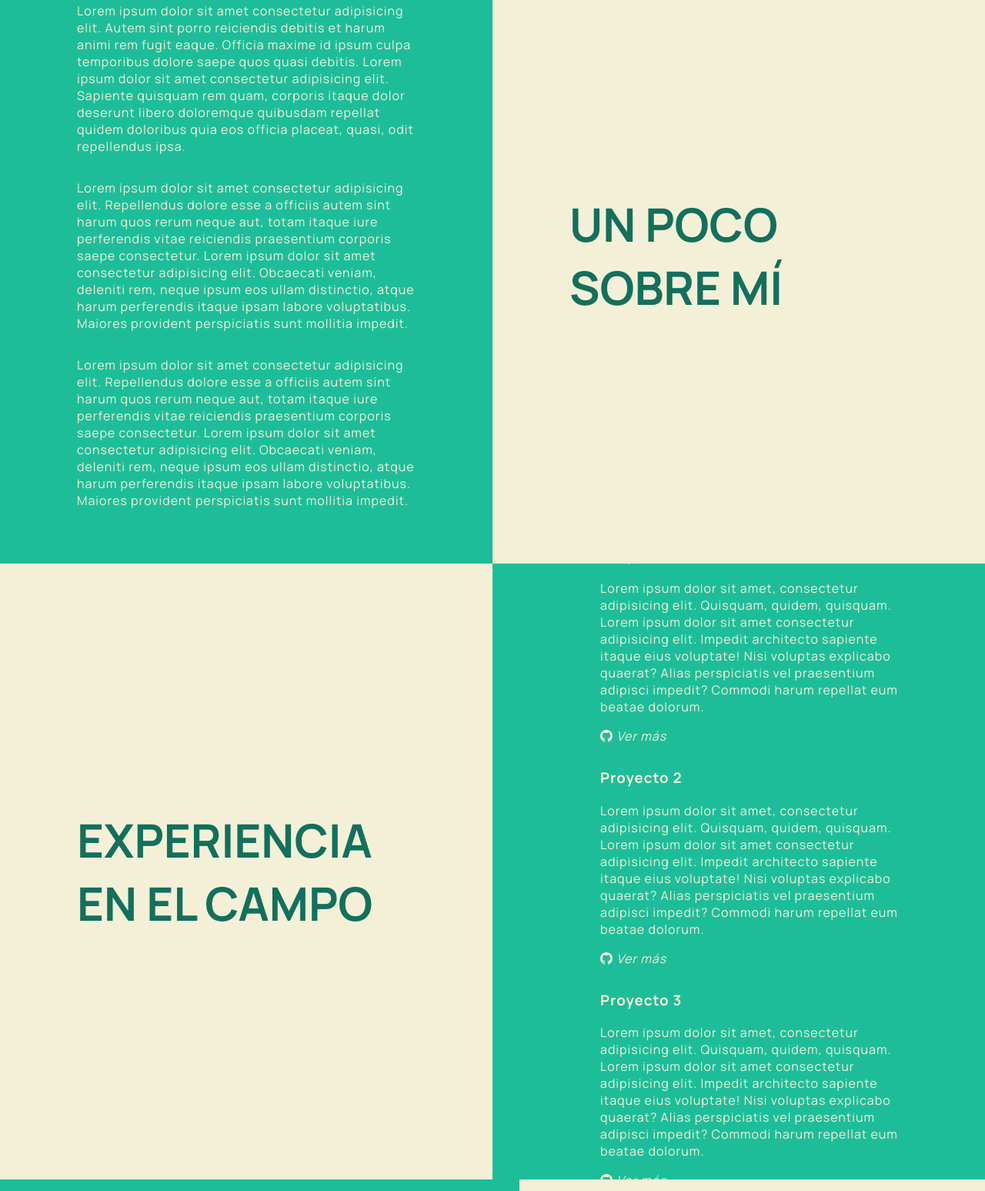
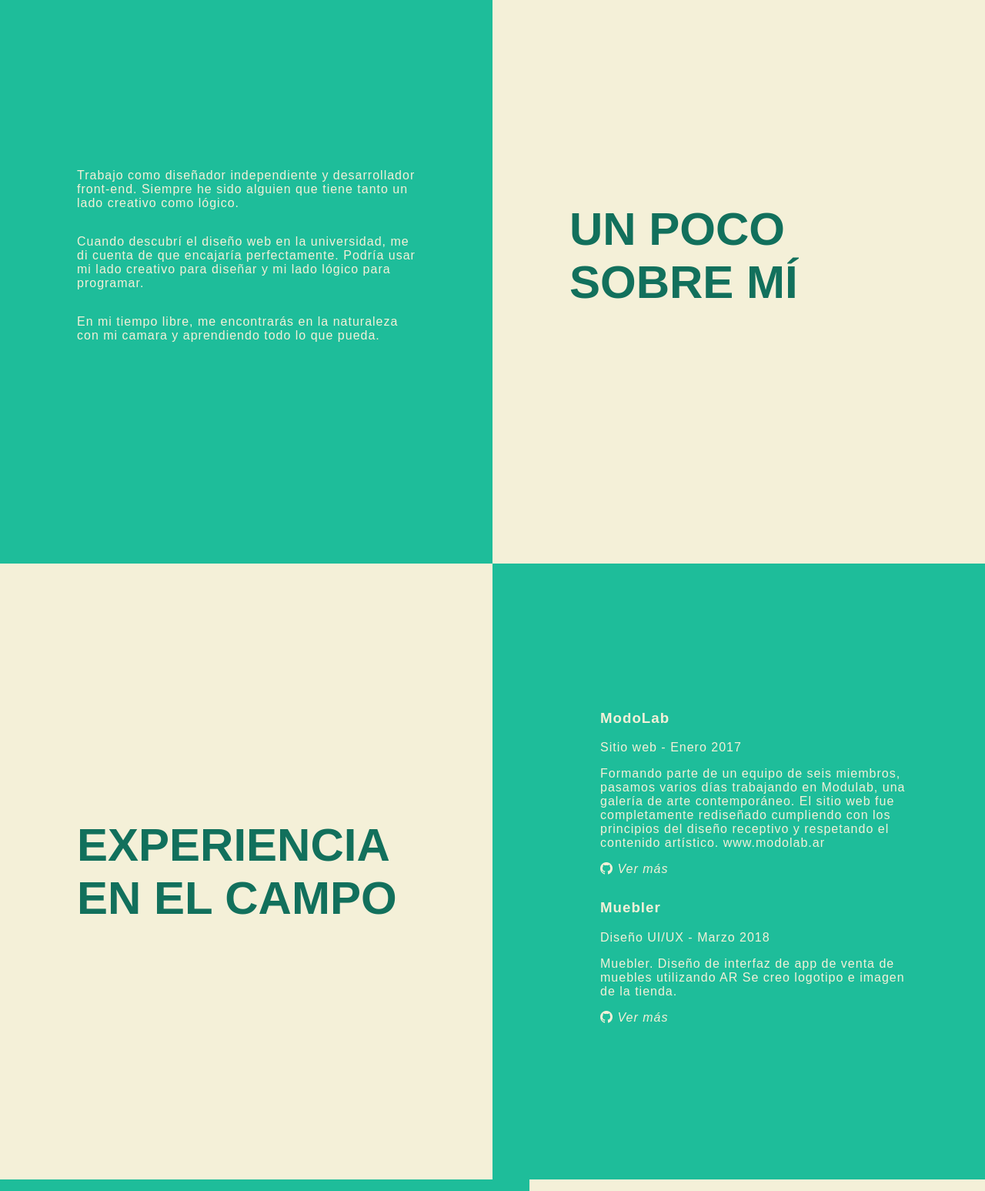
Before and after one commit to marianella21/portfolio-template, a plain HTML site: page index.html in a window 1280 px wide. Shown: the part 868-2415 px from the top of the page at 77% size. Drawn offline with nearby package versions, Linux system fonts and the light colour scheme; a web font is replaced by a local one.

Commit message:
third commit

```diff
--- a/index.html
+++ b/index.html
@@ -33,7 +33,7 @@
     <div class="half-section">
      <div class="avatar-container">
       <img src="./assets/foto.jpg" alt="mi avatar">
-      <h3>"Yo, disfrutando de mi café..."</h3>
+      <h3></h3>
      </div>
     </div>
     <div class="half-section text-section">
@@ -47,7 +47,8 @@
           <li><a class="socials-icon" href=""><i class="bi bi-instagram"></i></a></li>
         </ul>
 
-        <p class="description">+15 años de experiencia trabajando en aplicaciones de alta escala. <br> Déjame contarte un poco de mí, sigue deslizando!</p>
+        <p class="description">Pasé los últimos 5 años de experiencia en una amplia gama de disciplinas de diseño.
+          <br> Déjame contarte un poco de mí, sigue deslizando!</p>
       </div>
 
     </div>
@@ -56,16 +57,16 @@
   <section id="about" class="content">
     <aside class="half-section text-section">
       <p>
-        Lorem ipsum dolor sit amet consectetur adipisicing elit. Autem sint porro reiciendis debitis et harum animi rem fugit eaque. Officia maxime id ipsum culpa temporibus dolore saepe quos quasi debitis.
-        Lorem ipsum dolor sit amet consectetur adipisicing elit. Sapiente quisquam rem quam, corporis itaque dolor deserunt libero doloremque quibusdam repellat quidem doloribus quia eos officia placeat, quasi, odit repellendus ipsa.
+        Trabajo como diseñador independiente y desarrollador front-end.
+        Siempre he sido alguien que tiene tanto un lado creativo como lógico.
       </p>
       <p>
-        Lorem ipsum dolor sit amet consectetur adipisicing elit. Repellendus dolore esse a officiis autem sint harum quos rerum neque aut, totam itaque iure perferendis vitae reiciendis praesentium corporis saepe consectetur.
-        Lorem ipsum dolor sit amet consectetur adipisicing elit. Obcaecati veniam, deleniti rem, neque ipsum eos ullam distinctio, atque harum perferendis itaque ipsam labore voluptatibus. Maiores provident perspiciatis sunt mollitia impedit.
+        Cuando descubrí el diseño web en la universidad, me di cuenta de que encajaría perfectamente.
+        Podría usar mi lado creativo para diseñar y mi lado lógico para programar.
       </p>
       <p>
-        Lorem ipsum dolor sit amet consectetur adipisicing elit. Repellendus dolore esse a officiis autem sint harum quos rerum neque aut, totam itaque iure perferendis vitae reiciendis praesentium corporis saepe consectetur.
-        Lorem ipsum dolor sit amet consectetur adipisicing elit. Obcaecati veniam, deleniti rem, neque ipsum eos ullam distinctio, atque harum perferendis itaque ipsam labore voluptatibus. Maiores provident perspiciatis sunt mollitia impedit.
+        En mi tiempo libre, me encontrarás en la naturaleza con mi camara
+         y aprendiendo todo lo que pueda.
       </p>
     </aside>
     <aside class="half-section title-section">
@@ -80,32 +81,27 @@
     <aside class="half-section text-section">
         <ul class="project-list">
           <li>
-            <h3>Proyecto 1</h3>
+            <h3>ModoLab</h3>
+            <p>Sitio web - Enero 2017</p>
             <p>
-              Lorem ipsum dolor sit amet, consectetur adipisicing elit.
-              Quisquam, quidem, quisquam.
-              Lorem ipsum dolor sit amet consectetur adipisicing elit. Impedit architecto sapiente itaque eius voluptate! Nisi voluptas explicabo quaerat? Alias perspiciatis vel praesentium adipisci impedit? Commodi harum repellat eum beatae dolorum.
+              Formando parte de un equipo de seis miembros, pasamos varios
+              días trabajando en Modulab, una galería de arte contemporáneo.
+              El sitio web fue completamente rediseñado cumpliendo con los
+              principios del diseño receptivo y respetando el contenido artístico.
+              www.modolab.ar
             </p>
             <a class="project-link" href="#"><i class="bi bi-github"></i> Ver más</a>
           </li>
           <li>
-            <h3>Proyecto 2</h3>
+            <h3>Muebler</h3>
+            <p>Diseño UI/UX - Marzo 2018</p>
             <p>
-              Lorem ipsum dolor sit amet, consectetur adipisicing elit.
-              Quisquam, quidem, quisquam.
-              Lorem ipsum dolor sit amet consectetur adipisicing elit. Impedit architecto sapiente itaque eius voluptate! Nisi voluptas explicabo quaerat? Alias perspiciatis vel praesentium adipisci impedit? Commodi harum repellat eum beatae dolorum.
+              Muebler. Diseño de interfaz de app de venta de muebles utilizando AR
+              Se creo logotipo e imagen de la tienda.
             </p>
             <a class="project-link" href="#"><i class="bi bi-github"></i> Ver más</a>
           </li>
-          <li>
-            <h3>Proyecto 3</h3>
-            <p>
-              Lorem ipsum dolor sit amet, consectetur adipisicing elit.
-              Quisquam, quidem, quisquam.
-              Lorem ipsum dolor sit amet consectetur adipisicing elit. Impedit architecto sapiente itaque eius voluptate! Nisi voluptas explicabo quaerat? Alias perspiciatis vel praesentium adipisci impedit? Commodi harum repellat eum beatae dolorum.
-            </p>
-            <a class="project-link" href="#"><i class="bi bi-github"></i> Ver más</a>
-          </li>
+
         </ul>
     </aside>
   </section>
@@ -137,7 +133,7 @@
     </div>
       <div class="footer-section-container">
         <p>
-          &copy; 2022 - <a class="footer-link" href="https://www.linkedin.com">Nombre y Apellido</a>
+          &copy; 2022 - <a class="footer-link" href="https://www.linkedin.com">Noelia Liquin</a>
         </p>
       </div>
   </footer>
--- a/styles.css
+++ b/styles.css
@@ -1,4 +1,4 @@
-@import url('https://fonts.googleapis.com/css2?family=Manrope:wght@200;400;700;800&display=swap');
+@import url('https://fonts.googleapis.com/css2?family=Kantumruy+Pro&display=swap');
 
 :root {
   --primary-color: #1EBD9A;
@@ -13,7 +13,7 @@ html {
 body {
   margin: 0;
   padding: 0;
-  font-family: 'Manrope', sans-serif;
+  font-family: 'Kantumruy Pro', sans-serif;
 }
 
 .navbar {
@@ -97,7 +97,7 @@ body {
 
 h1 {
   margin: 100px 0 0 0;
-  font-size: 60px;
+  font-size: 50px;
   font-weight: 800;
   color: var(--accent-color);
   text-transform: uppercase;
@@ -166,7 +166,7 @@ form {
   border: 0;
   background-color: var(--accent-color);
   font: inherit;
-  font-size: 1.125rem;
+  font-size:  1.125rem;
   padding: .25rem 0;
   margin-top: 5px;
   margin-bottom: 15px;
```
Also changed, not shown: 2 other files.
